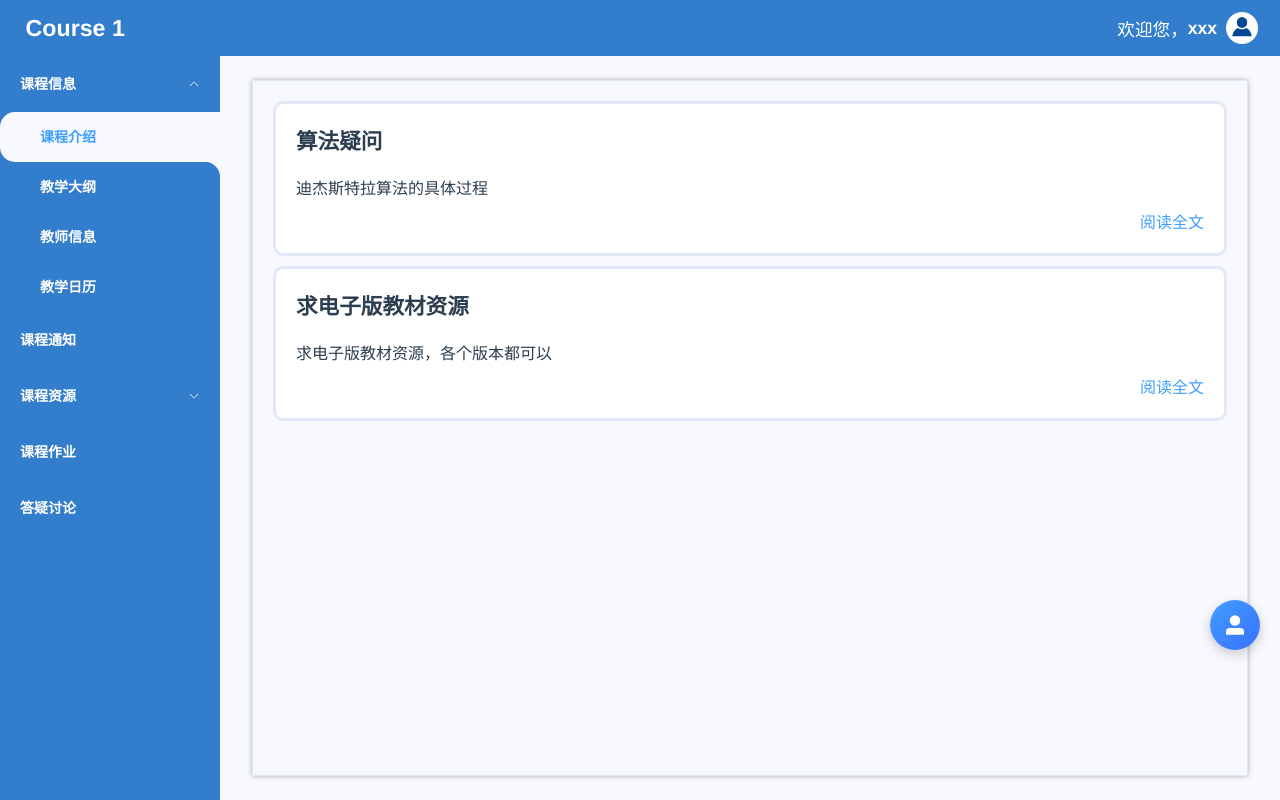
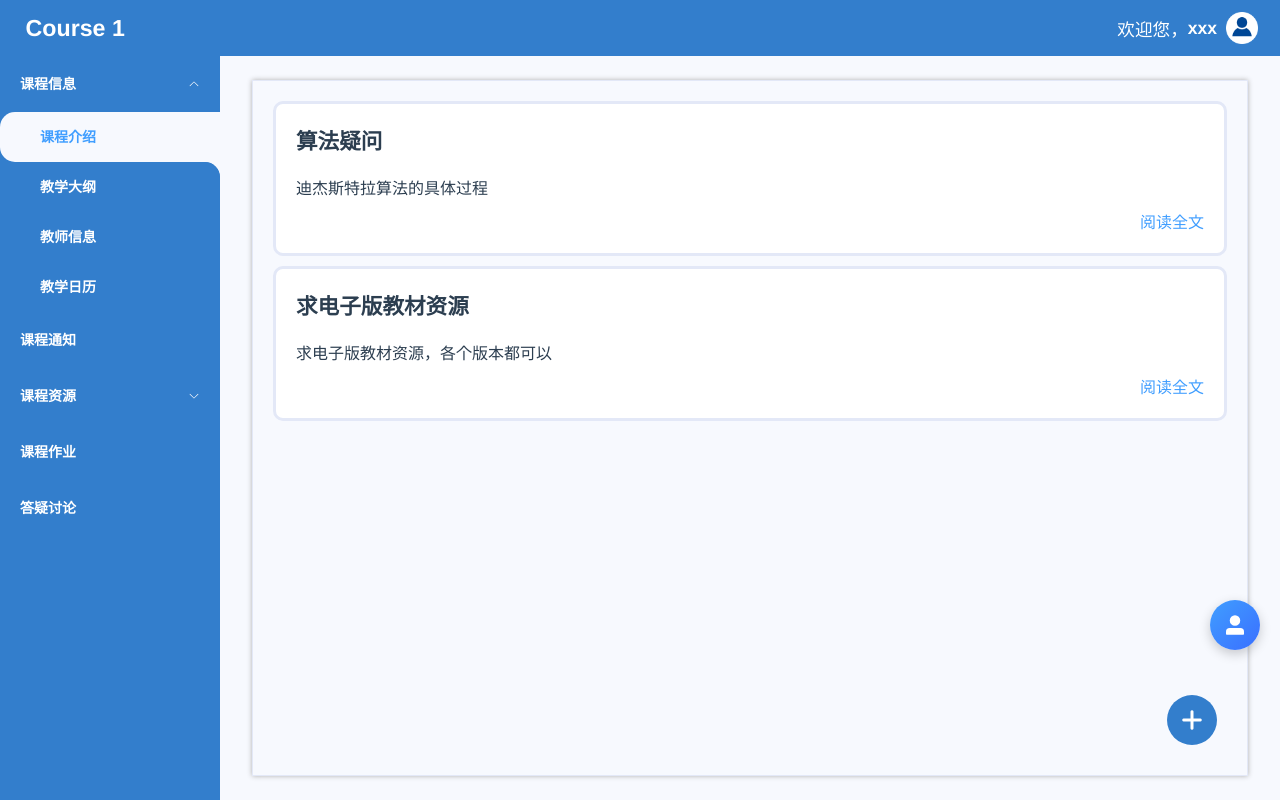
Before and after one commit to qingzhengQB/smart_course_platform, a Vue app: page /course/1/discussion in a window 1280 px wide. Built offline with nearby package versions, Linux system fonts and the light colour scheme.

Commit message:
修改bug

```diff
--- a/src/components/CourceDetailComponent/CourseDisscussion/CourseDiscussion.vue
+++ b/src/components/CourceDetailComponent/CourseDisscussion/CourseDiscussion.vue
@@ -20,12 +20,35 @@
           ></i>
         </div>
       </div>
+      <div
+        class="send-post-icon"
+        @mousedown="startDrag"
+        @click="handleSendPost"
+        :style="iconStyle"
+      >
+        <i class="fa-solid fa-plus send-post-icon-content"></i>
+      </div>
     </div>
   </div>
+  <el-dialog v-model="sendPostDialogVisible" title="发表讨论" width="80%">
+    <el-form>
+      <el-form-item label="标题">
+        <el-input v-model="postTitle"></el-input>
+      </el-form-item>
+      <el-form-item label="内容">
+        <el-input type="textarea" v-model="postContent" :rows="12"></el-input>
+      </el-form-item>
+      <el-form-item>
+        <div class="el-dialog-footer">
+          <el-button type="primary" @click="sendPost">发表</el-button>
+        </div>
+      </el-form-item>
+    </el-form>
+  </el-dialog>
 </template>
 
 <script setup>
-import { ref, onMounted } from "vue";
+import { ref, onMounted, computed } from "vue";
 import { useRoute } from "vue-router";
 import { useRouter } from "vue-router";
 import { getCourseDiscussion } from "@/api/CoursePageApi";
@@ -36,6 +59,7 @@ const store = useStore();
 const courseID = route.params.id;
 const postList = ref([]);
 const isTeacher = store.getters.getIsTeacher;
+const sendPostDialogVisible = ref(false);
 function goToDiscussionDetail(id) {
   console.log("go to discussion detail");
   router.push(
@@ -52,7 +76,81 @@ const fetchDiscussion = async () => {
     console.error("获取讨论失败", error);
   }
 };
+
+// 初始化拖动位置
+const position = ref({ x: 30, y: 30 }); // 初始位置
+let parentBounds = null; // 父容器边界
+let dragging = false; // 是否处于拖动状态
+function handleSendPost() {
+  sendPostDialogVisible.value = true;
+}
+
+// 获取动态样式
+const iconStyle = computed(() => ({
+  bottom: `${position.value.y}px`,
+  right: `${position.value.x}px`,
+}));
+
+// 开始拖动
+const startDrag = (event) => {
+  // 阻止默认行为
+  event.preventDefault();
+
+  // 获取父容器的边界
+  if (!parentBounds) {
+    const parent = event.currentTarget.parentElement;
+    parentBounds = parent.getBoundingClientRect();
+  }
+
+  // 记录初始鼠标位置
+  let startX = event.clientX;
+  let startY = event.clientY;
+
+  // 启用拖动状态
+  dragging = true;
+
+  // 鼠标移动处理
+  const onMouseMove = (e) => {
+    if (!dragging) return;
+
+    // 计算鼠标的移动距离
+    const deltaX = startX - e.clientX;
+    const deltaY = startY - e.clientY;
+
+    // 更新位置，同时限制在父容器边界内
+    const newRight = Math.min(
+      Math.max(position.value.x + deltaX, 0),
+      parentBounds.width - 50 // 子元素宽度
+    );
+    const newBottom = Math.min(
+      Math.max(position.value.y + deltaY, 0),
+      parentBounds.height - 50 // 子元素高度
+    );
+
+    position.value.x = newRight;
+    position.value.y = newBottom;
+
+    // 更新起始鼠标位置
+    startX = e.clientX;
+    startY = e.clientY;
+  };
+
+  // 鼠标释放处理
+  const onMouseUp = () => {
+    dragging = false;
+
+    // 移除全局事件监听
+    document.removeEventListener("mousemove", onMouseMove);
+    document.removeEventListener("mouseup", onMouseUp);
+  };
+
+  // 添加全局事件监听
+  document.addEventListener("mousemove", onMouseMove);
+  document.addEventListener("mouseup", onMouseUp);
+};
+
 onMounted(() => {
+  parentBounds = null; // 防止边界数据错误
   fetchDiscussion();
 });
 </script>
@@ -76,6 +174,7 @@ onMounted(() => {
   display: flex;
   flex-direction: column;
   gap: 10px;
+  position: relative;
 }
 .post-container {
   padding: 20px;
@@ -122,6 +221,31 @@ onMounted(() => {
   top: 20px;
   right: 20px;
 }
+
+.send-post-icon {
+  width: 50px;
+  height: 50px;
+  position: absolute;
+  bottom: 30px;
+  right: 30px;
+  display: flex;
+  justify-content: center;
+  align-items: center;
+  border-radius: 50px;
+  background-color: var(--main-color);
+  cursor: pointer;
+}
+.send-post-icon-content {
+  font-size: 1.5rem;
+  color: #fff;
+}
+
+.el-dialog-footer {
+  display: flex;
+  justify-content: flex-end;
+  align-items: center;
+  width: 100%;
+}
 .fa-icon-style {
   cursor: pointer;
   transition: 0.3s;
--- a/src/components/PersonalPageComponent/PersonalNote.vue
+++ b/src/components/PersonalPageComponent/PersonalNote.vue
@@ -148,7 +148,7 @@ const fetchMyNote = async () => {
 };
 function saveNote() {}
 function toPreviewNote(noteId) {
-  router.push({ name: "note-preview", params: { noteId } });
+  router.push({ name: "note-preview", params: { id: noteId } });
 }
 onMounted(() => {
   fetchMyNote();
```
Also changed, not shown: src/components/CourceDetailComponent/CourseDisscussion/CourseDiscussionDetail.vue (+18 -7 lines).
